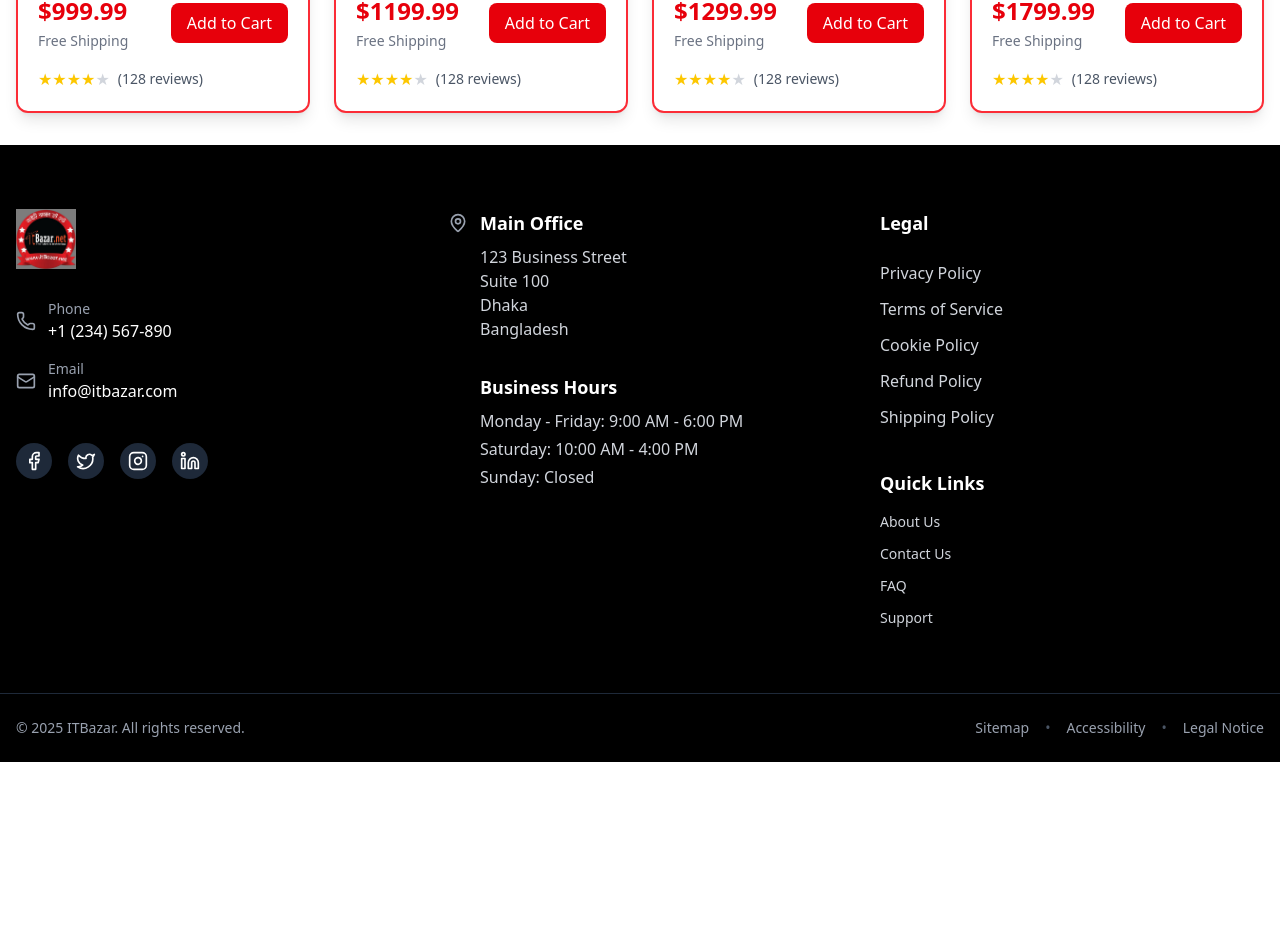
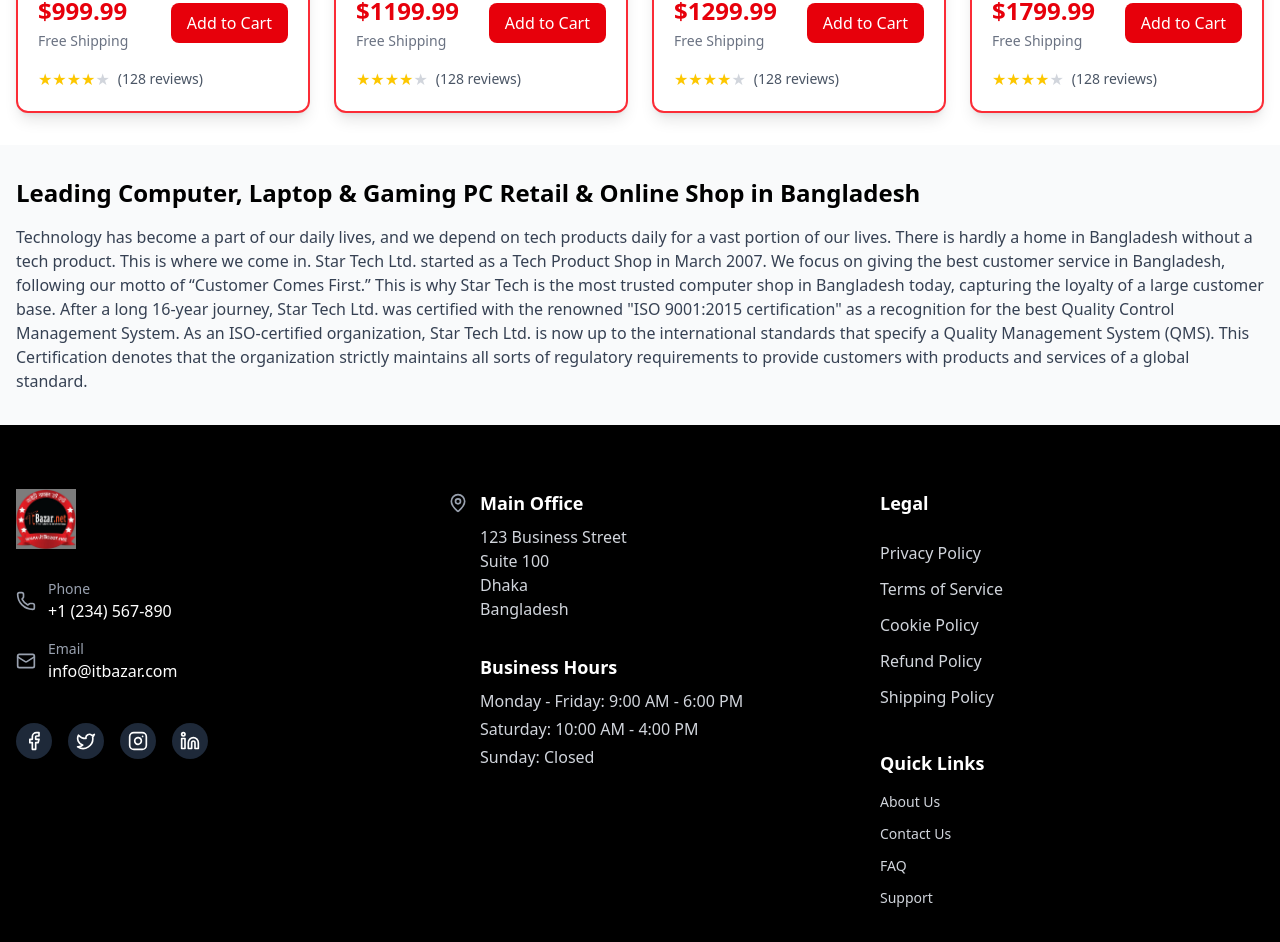
Before and after one commit to Sazzad171/modern-nextjs-15-ecommerce-app, a Next.js app: page / in a window 1280 px wide. Shown: the part 1469-2411 px from the top of the page. Before the commit the page ends 2231 px from the top, so only its background shows below. Built offline with nearby package versions, Linux system fonts and the light colour scheme.

Commit message:
feat: home site details added

```diff
--- a/src/app/(public)/page.tsx
+++ b/src/app/(public)/page.tsx
@@ -216,6 +216,29 @@ export default function Home() {
           </div>
         </div>
       </section>
+
+      {/* site description */}
+      <section className="bg-gray-50 py-8">
+        <div className="container mx-auto px-4">
+          <h2 className="mb-4 text-2xl font-semibold">
+            Leading Computer, Laptop & Gaming PC Retail & Online Shop in Bangladesh
+          </h2>
+          <p className="text-gray-700">
+            Technology has become a part of our daily lives, and we depend on tech products daily
+            for a vast portion of our lives. There is hardly a home in Bangladesh without a tech
+            product. This is where we come in. Star Tech Ltd. started as a Tech Product Shop in
+            March 2007. We focus on giving the best customer service in Bangladesh, following our
+            motto of “Customer Comes First.” This is why Star Tech is the most trusted computer shop
+            in Bangladesh today, capturing the loyalty of a large customer base. After a long
+            16-year journey, Star Tech Ltd. was certified with the renowned "ISO 9001:2015
+            certification" as a recognition for the best Quality Control Management System. As an
+            ISO-certified organization, Star Tech Ltd. is now up to the international standards that
+            specify a Quality Management System (QMS). This Certification denotes that the
+            organization strictly maintains all sorts of regulatory requirements to provide
+            customers with products and services of a global standard.
+          </p>
+        </div>
+      </section>
     </>
   );
 }
```
